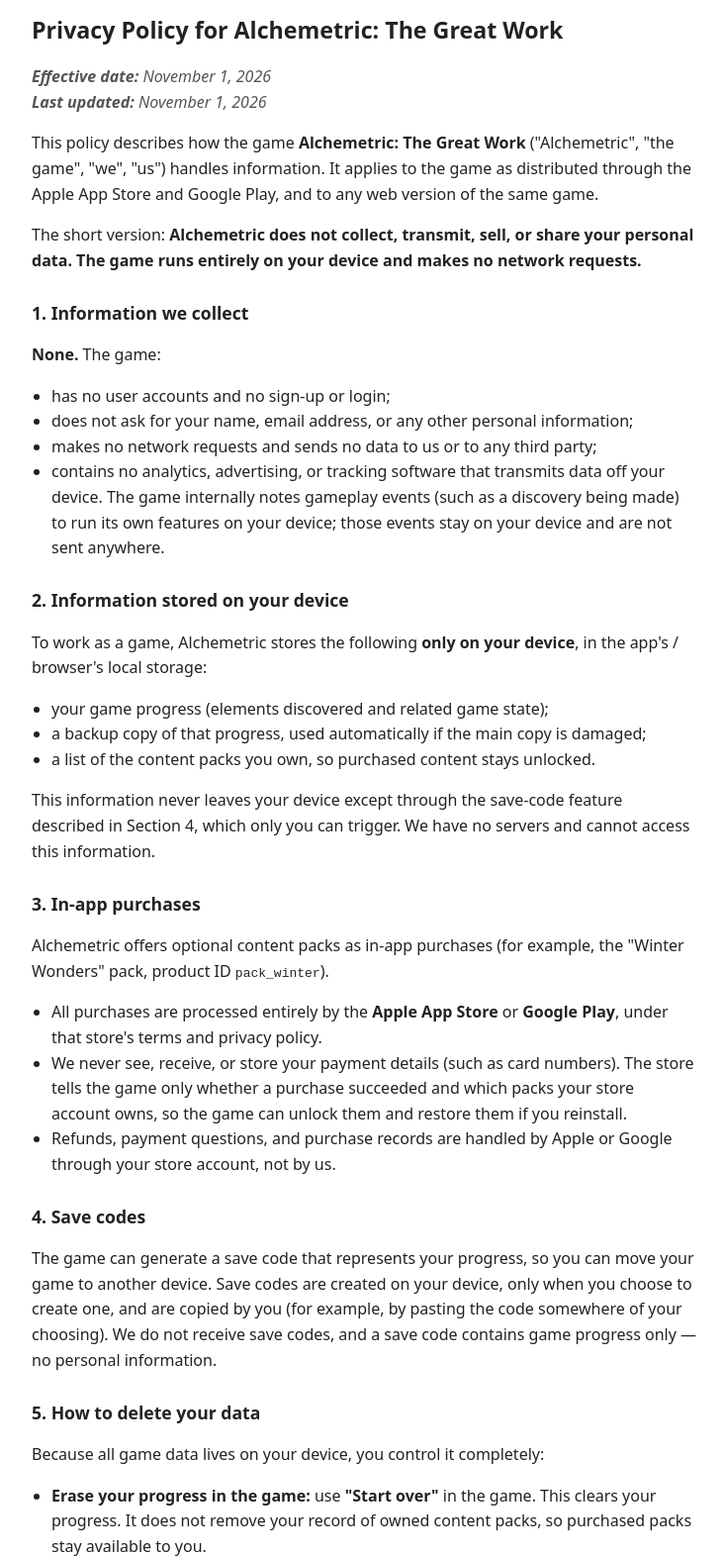
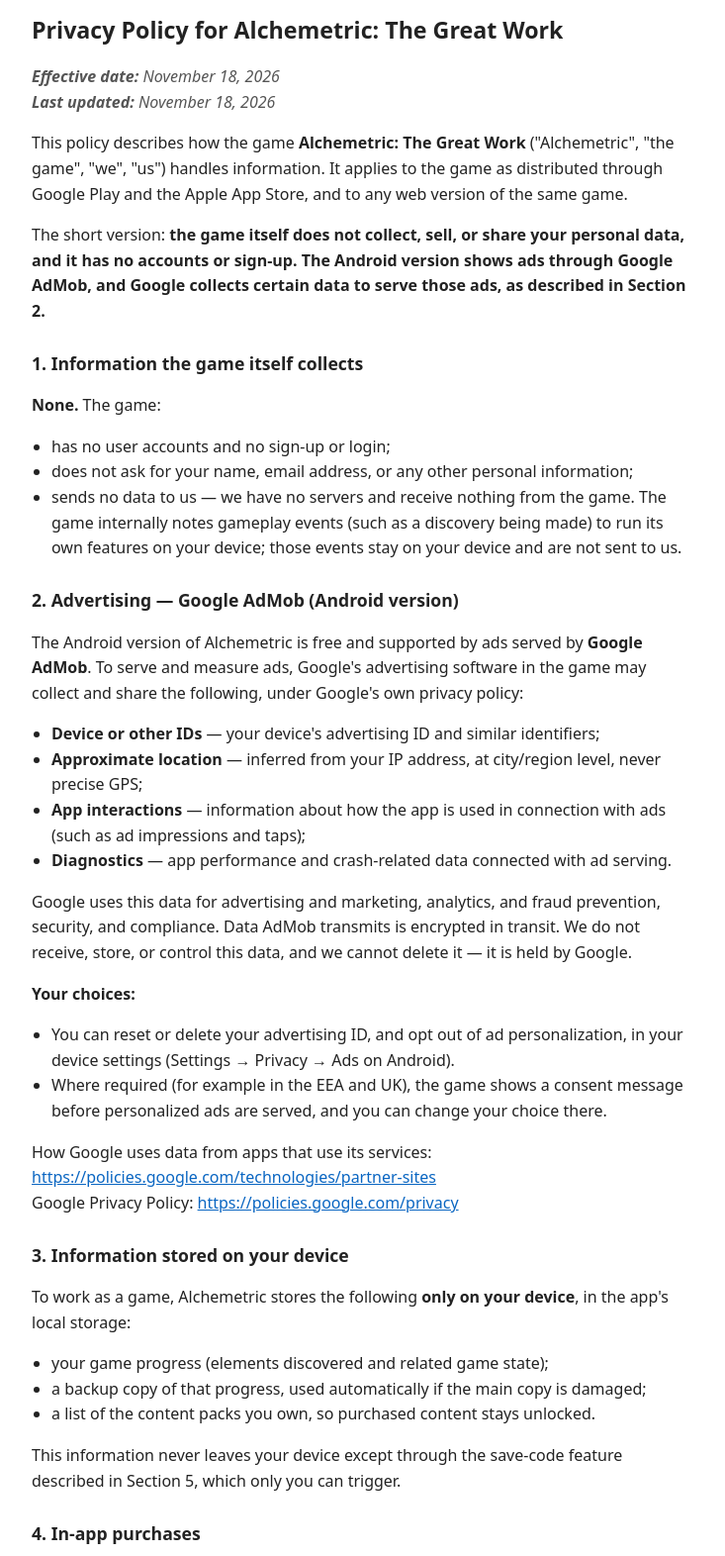
Before and after one commit to BGreezy/alchemetric-privacy, a plain HTML site: page index.html in a window 1280 px wide. Shown: the part 20-1592 px from the top of the page at 99% size, without its empty margins (272-1005 px from the left). Drawn offline with Linux system fonts and the light colour scheme.

Commit message:
Privacy policy effective 2026-11-18: disclose AdMob ad data collection in Android build (matches Play Data Safety filing)

```diff
--- a/index.html
+++ b/index.html
@@ -10,68 +10,83 @@ h1{font-size:1.45rem} h2{font-size:1.1rem;margin-top:1.6rem}
 .meta{color:#555;font-style:italic}
 a{color:#0a66c2}
 ul{padding-left:1.25rem}
+code{background:#f4f4f4;padding:0 .2rem;border-radius:3px}
 </style>
 </head>
 <body>
 <h1>Privacy Policy for Alchemetric: The Great Work</h1>
-<p class="meta"><strong>Effective date:</strong> November 1, 2026<br>
-<strong>Last updated:</strong> November 1, 2026</p>
+<p class="meta"><strong>Effective date:</strong> November 18, 2026<br>
+<strong>Last updated:</strong> November 18, 2026</p>
 
-<p>This policy describes how the game <strong>Alchemetric: The Great Work</strong> ("Alchemetric", "the game", "we", "us") handles information. It applies to the game as distributed through the Apple App Store and Google Play, and to any web version of the same game.</p>
+<p>This policy describes how the game <strong>Alchemetric: The Great Work</strong> ("Alchemetric", "the game", "we", "us") handles information. It applies to the game as distributed through Google Play and the Apple App Store, and to any web version of the same game.</p>
 
-<p>The short version: <strong>Alchemetric does not collect, transmit, sell, or share your personal data. The game runs entirely on your device and makes no network requests.</strong></p>
+<p>The short version: <strong>the game itself does not collect, sell, or share your personal data, and it has no accounts or sign-up. The Android version shows ads through Google AdMob, and Google collects certain data to serve those ads, as described in Section 2.</strong></p>
 
-<h2>1. Information we collect</h2>
+<h2>1. Information the game itself collects</h2>
 <p><strong>None.</strong> The game:</p>
 <ul>
 <li>has no user accounts and no sign-up or login;</li>
 <li>does not ask for your name, email address, or any other personal information;</li>
-<li>makes no network requests and sends no data to us or to any third party;</li>
-<li>contains no analytics, advertising, or tracking software that transmits data off your device. The game internally notes gameplay events (such as a discovery being made) to run its own features on your device; those events stay on your device and are not sent anywhere.</li>
+<li>sends no data to us — we have no servers and receive nothing from the game. The game internally notes gameplay events (such as a discovery being made) to run its own features on your device; those events stay on your device and are not sent to us.</li>
 </ul>
 
-<h2>2. Information stored on your device</h2>
-<p>To work as a game, Alchemetric stores the following <strong>only on your device</strong>, in the app's / browser's local storage:</p>
+<h2>2. Advertising — Google AdMob (Android version)</h2>
+<p>The Android version of Alchemetric is free and supported by ads served by <strong>Google AdMob</strong>. To serve and measure ads, Google's advertising software in the game may collect and share the following, under Google's own privacy policy:</p>
+<ul>
+<li><strong>Device or other IDs</strong> — your device's advertising ID and similar identifiers;</li>
+<li><strong>Approximate location</strong> — inferred from your IP address, at city/region level, never precise GPS;</li>
+<li><strong>App interactions</strong> — information about how the app is used in connection with ads (such as ad impressions and taps);</li>
+<li><strong>Diagnostics</strong> — app performance and crash-related data connected with ad serving.</li>
+</ul>
+<p>Google uses this data for advertising and marketing, analytics, and fraud prevention, security, and compliance. Data AdMob transmits is encrypted in transit. We do not receive, store, or control this data, and we cannot delete it — it is held by Google.</p>
+<p><strong>Your choices:</strong></p>
+<ul>
+<li>You can reset or delete your advertising ID, and opt out of ad personalization, in your device settings (Settings → Privacy → Ads on Android).</li>
+<li>Where required (for example in the EEA and UK), the game shows a consent message before personalized ads are served, and you can change your choice there.</li>
+</ul>
+<p>How Google uses data from apps that use its services: <a href="https://policies.google.com/technologies/partner-sites">https://policies.google.com/technologies/partner-sites</a><br>
+Google Privacy Policy: <a href="https://policies.google.com/privacy">https://policies.google.com/privacy</a></p>
+
+<h2>3. Information stored on your device</h2>
+<p>To work as a game, Alchemetric stores the following <strong>only on your device</strong>, in the app's local storage:</p>
 <ul>
 <li>your game progress (elements discovered and related game state);</li>
 <li>a backup copy of that progress, used automatically if the main copy is damaged;</li>
 <li>a list of the content packs you own, so purchased content stays unlocked.</li>
 </ul>
-<p>This information never leaves your device except through the save-code feature described in Section 4, which only you can trigger. We have no servers and cannot access this information.</p>
+<p>This information never leaves your device except through the save-code feature described in Section 5, which only you can trigger.</p>
 
-<h2>3. In-app purchases</h2>
+<h2>4. In-app purchases</h2>
 <p>Alchemetric offers optional content packs as in-app purchases (for example, the "Winter Wonders" pack, product ID <code>pack_winter</code>).</p>
 <ul>
-<li>All purchases are processed entirely by the <strong>Apple App Store</strong> or <strong>Google Play</strong>, under that store's terms and privacy policy.</li>
+<li>All purchases are processed entirely by <strong>Google Play</strong> or the <strong>Apple App Store</strong>, under that store's terms and privacy policy.</li>
 <li>We never see, receive, or store your payment details (such as card numbers). The store tells the game only whether a purchase succeeded and which packs your store account owns, so the game can unlock them and restore them if you reinstall.</li>
-<li>Refunds, payment questions, and purchase records are handled by Apple or Google through your store account, not by us.</li>
+<li>Refunds, payment questions, and purchase records are handled by Google or Apple through your store account, not by us.</li>
 </ul>
 
-<h2>4. Save codes</h2>
+<h2>5. Save codes</h2>
 <p>The game can generate a save code that represents your progress, so you can move your game to another device. Save codes are created on your device, only when you choose to create one, and are copied by you (for example, by pasting the code somewhere of your choosing). We do not receive save codes, and a save code contains game progress only — no personal information.</p>
 
-<h2>5. How to delete your data</h2>
-<p>Because all game data lives on your device, you control it completely:</p>
+<h2>6. How to delete your data</h2>
 <ul>
-<li><strong>Erase your progress in the game:</strong> use <strong>"Start over"</strong> in the game. This clears your progress. It does not remove your record of owned content packs, so purchased packs stay available to you.</li>
-<li><strong>Erase everything the game stores locally, including the owned-pack list:</strong> clear the app's data in your device settings, uninstall the app, or — in a web browser — clear site data / local storage for the game. Note that uninstalling or clearing data does not cancel or refund purchases; your store account keeps your purchase record, and packs can be restored through the game's restore function, which asks the store what you own.</li>
-<li>No request to us is needed to delete data, because we hold none of your data.</li>
+<li><strong>Your game data</strong> lives only on your device: use <strong>"Start over"</strong> in the game to erase progress, or clear the app's data / uninstall the app to erase everything the game stores locally, including the owned-pack list. Uninstalling does not cancel or refund purchases; your store account keeps your purchase record, and packs can be restored through the game's restore function.</li>
+<li><strong>AdMob data</strong> is held by Google, not by us. Use the device controls in Section 2 (reset/delete advertising ID) and Google's own controls (such as myaccount.google.com) to manage or delete it.</li>
 </ul>
 
-<h2>6. Children</h2>
-<p>Alchemetric is a general-audience puzzle game. Because the game collects no personal data from anyone, it collects no personal data from children either. In-app purchases are made through a store account and are subject to that store's parental controls and consent rules. If you believe a child has somehow provided us with personal information (for example, by emailing us), contact us using the address in Section 9 and we will delete it.</p>
+<h2>7. Children</h2>
+<p>Alchemetric is a general-audience puzzle game rated for ages 18 and over in its store listing. The game itself collects no personal data from anyone, including children. Advertising data handling by Google AdMob is described in Section 2. In-app purchases are made through a store account and are subject to that store's parental controls and consent rules. If you believe a child has somehow provided us with personal information (for example, by emailing us), contact us using the address in Section 10 and we will delete it.</p>
 
-<h2>7. Sharing and selling data</h2>
-<p>We do not sell personal information, and we do not share it with third parties — we have none to share. The only external parties involved in operating the game are Apple and Google as app stores and payment processors, acting under their own privacy policies:</p>
+<h2>8. Sharing and selling data</h2>
+<p>We do not sell personal information, and we have none of yours to share. The external parties involved in operating the game are Google and Apple as app stores and payment processors, and Google AdMob as the advertising provider (Section 2), each acting under its own privacy policy:</p>
 <ul>
+<li><a href="https://policies.google.com/privacy">Google Privacy Policy</a></li>
 <li><a href="https://www.apple.com/legal/privacy/">Apple Privacy Policy</a></li>
-<li><a href="https://policies.google.com/privacy">Google Privacy Policy</a></li>
 </ul>
 
-<h2>8. Changes to this policy</h2>
-<p>If a future version of the game changes how information is handled (for example, if an analytics service is connected), we will update this policy first, publish the new version at this same address, and change the "Last updated" date at the top. The version in force is always the one posted here.</p>
+<h2>9. Changes to this policy</h2>
+<p>If a future version of the game changes how information is handled, we will update this policy first, publish the new version at this same address, and change the "Last updated" date at the top. The version in force is always the one posted here.</p>
 
-<h2>9. Contact</h2>
+<h2>10. Contact</h2>
 <p>Questions about this policy or the game:</p>
 <p><strong>Email:</strong> brandongreenofficial@gmail.com</p>
 </body>
```
